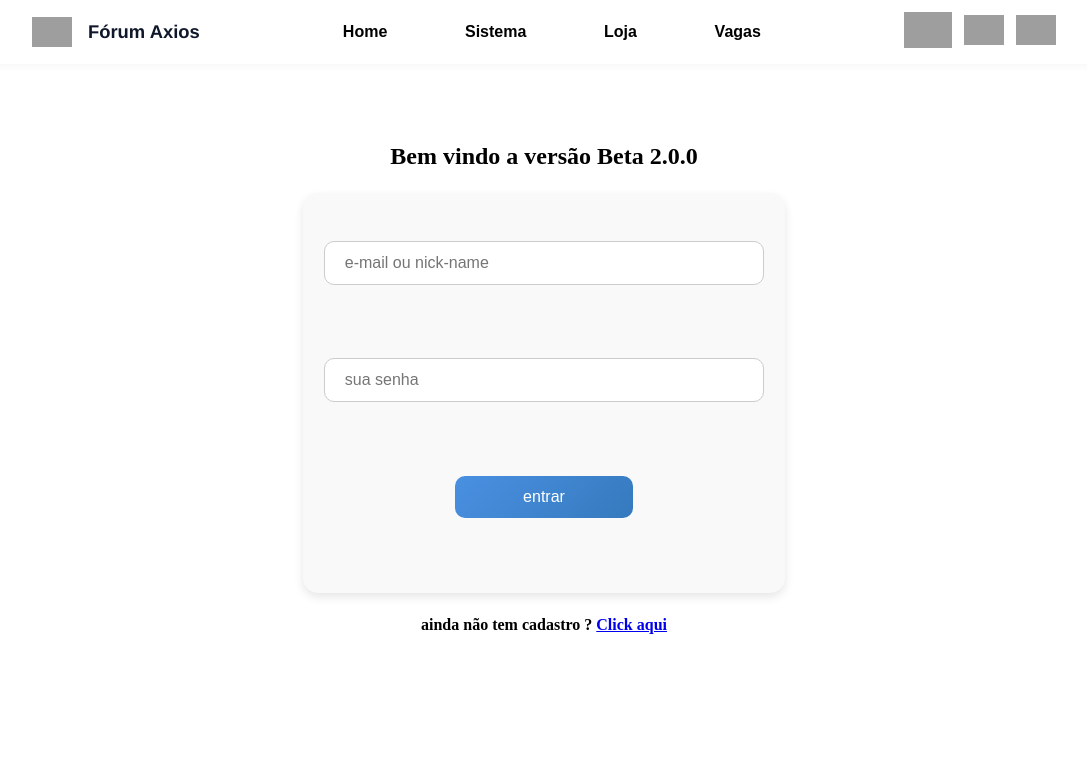
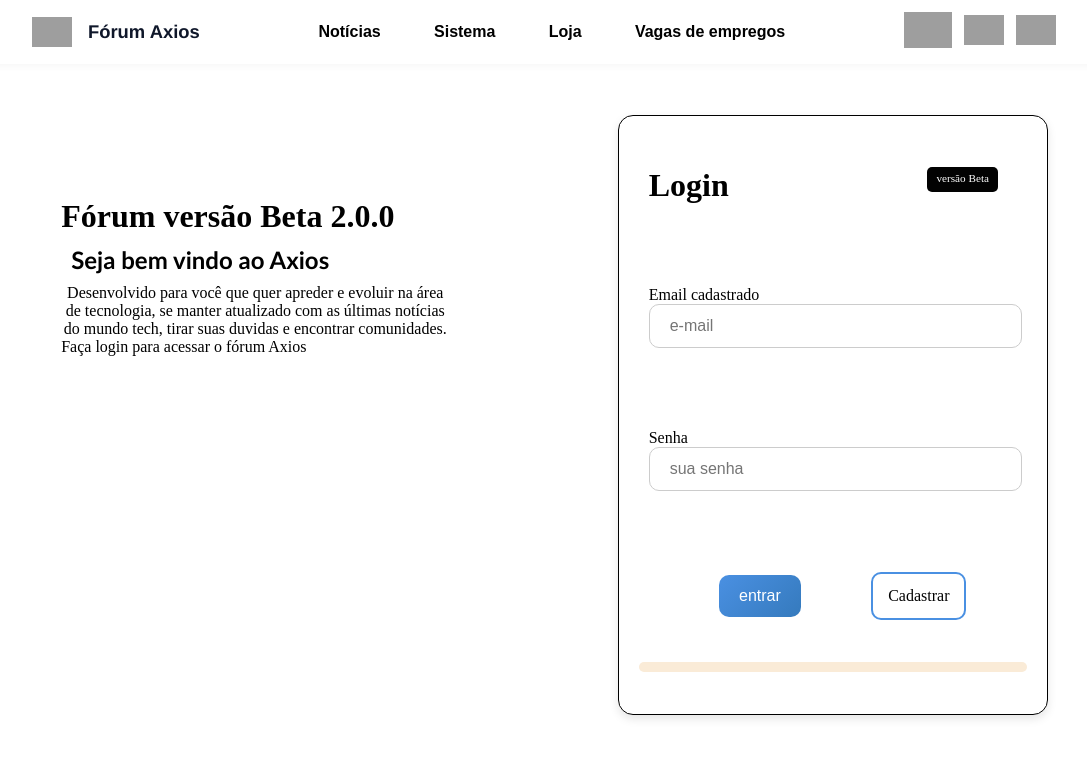
Before and after one commit to ronaldoreemias/front, a React (Vite) app: page / in a window 1280 px wide. Shown: the top 758 px of the page, without its empty margins (96-1183 px from the left). Built offline with nearby package versions, Linux system fonts and the light colour scheme; grey boxes are pictures that could not be loaded.

Commit message:
upgrad : arquivos , bibliotecas de popap e novo link do back end

```diff
--- a/package.json
+++ b/package.json
@@ -13,7 +13,7 @@
     "react": "^19.2.0",
     "react-dom": "^19.2.0",
     "react-router-dom": "^7.10.1",
-    "sweetalert2": "^11.26.10",
+    "sweetalert2": "^11.26.16",
     "swiper": "^12.0.3"
   },
   "devDependencies": {
--- a/src/componets/Navbar/index.tsx
+++ b/src/componets/Navbar/index.tsx
@@ -18,7 +18,7 @@ function Navbar() {
         </div>
         <div className={Style.pesquisa}>
           <a href="https://axiosn-oticias.vercel.app/">
-              <h4>Home</h4>
+              <h4>Notícias</h4>
           </a>
           <a href="https://axiosn-oticias.vercel.app/Notficacao">
               <h4>Sistema</h4>
@@ -27,7 +27,7 @@ function Navbar() {
               <h4>Loja</h4>
           </a>
           <a href="https://axiosn-oticias.vercel.app/Vagas">
-              <h4>Vagas</h4>
+              <h4>Vagas de empregos</h4>
           </a>
         </div>
         <div className={Style.links}>
--- a/src/page/Loja/Loja.module.css
+++ b/src/page/Loja/Loja.module.css
@@ -8,14 +8,14 @@
 .container {
   display: grid;
   grid-template-areas:
-    "header header"
-    "content content"
-    "footer footer";
-  grid-template-columns: 1fr 3fr;
+    "header content"
+    "header content";
+  grid-template-columns: 2fr 2fr;
   gap: 3px;
   padding: 5px;
-  margin-top: 5%;
-  width: 40%;
+  width: 90%;
+  margin-top: 2%;
+  height: 80vh;
 }
 .container div {
   background-color: white;
@@ -24,7 +24,147 @@
 .container div.header {
   grid-area: header;
   text-align: center;
+  display: flex;
+  justify-content: center;
+  align-items: center;
 }
+
+.texto{
+  display: flex;
+  flex-direction: column;
+  justify-content: start;
+  align-items: start;
+  width: 70%;
+  height: 70%;
+}
+
+
+.container div.header h2 {
+  font-family: 'Gill Sans', 'Gill Sans MT', Calibri, 'Trebuchet MS', sans-serif;
+  padding: 10px;
+  border-radius: 10px;
+}
+
+.container div.content {
+  grid-area: content;
+  display: flex;
+  justify-content: center;
+  align-items: center;
+}
+
+
+.forme {
+  height: 90%;
+  width: 70%;
+  display: flex;
+  justify-content: space-evenly;
+  flex-direction: column;
+  border: solid 1px black;
+  padding: 20px;
+  border-radius: 15px;
+  box-shadow: 0 4px 10px rgba(0,0,0,0.1);
+}
+
+.titulo{
+  display: flex;
+  width: 90%;
+  justify-content: space-between;
+}
+
+.titulo p{
+  padding: 5px 9px;
+  height: 15px;
+  background-color: #020202;
+  color: white;
+  font-size: 0.7rem;
+  border-radius: 5px
+}
+
+.input{
+  background-color: red;
+}
+
+.forme input {
+  padding: 12px 20px;
+  width: 90%;
+  border-radius: 10px;
+  border: none;
+  border: solid 1px #ccc;
+  font-size: 1rem;
+  transition: all 0.3s ease;
+}
+
+.forme input:focus {
+  border-color: #4a90e2; /* cor de destaque */
+  outline: none;
+  box-shadow: 0 0 8px rgba(74,144,226,0.3);
+}
+
+.botoes {
+  display: flex;
+  width: 100%;
+  justify-content: space-evenly;
+  align-items: center;
+}
+
+.botoes a {
+  padding: 13px 15px;
+  border-radius: 10px;
+  border: solid 2px #4a90e2;
+  background-color: #ffffff;
+  text-decoration: none;
+  color: rgb(2, 2, 2);
+}
+
+.forme button {
+  padding: 12px 20px;
+  border-radius: 10px;
+  font-size: 1rem;
+  border: none;
+  background: linear-gradient(135deg, #4a90e2, #357abd);
+  color: white;
+  cursor: pointer;
+}
+
+.forme button:hover {
+  transform: scale(1.05);
+  background: linear-gradient(135deg, #357abd, #2c5aa0);
+}
+
+.mensagem {
+  border-radius: 1px solid red;
+  padding: 5px;
+  color:red;
+  background-color: antiquewhite;
+  border-radius: 10px;
+  font-weight: bold;
+  margin-top: 10px;
+}
+
+
+@media(max-width: 700px){
+  .container {
+  display: grid;
+  grid-template-areas:
+    "header header"
+    "content content"
+    "footer footer";
+  grid-template-columns: 1fr 3fr;
+  gap: 3px;
+  padding: 5px;
+  margin-top: 3%;
+  width: 100%;
+}
+.container div {
+  background-color: white;
+  padding: 10px;
+}
+.container div.header {
+  grid-area: header;
+  text-align: center;
+  display: block;
+}
+
 .container div.content {
   grid-area: content;
   display: flex;
@@ -35,6 +175,13 @@
 .container div.footer {
   grid-area: footer;
   text-align: center;
+  background-color: aliceblue;
+}
+
+
+.container div.footer h4 a{
+  color: rgb(0, 4, 255);
+  text-decoration: none;
 }
 
 .forme {
@@ -82,51 +229,4 @@
 }
 
 
-@media(max-width: 700px){
-  .container {
-  display: grid;
-  grid-template-areas:
-    "header header"
-    "content content"
-    "footer footer";
-  grid-template-columns: 1fr 3fr;
-  gap: 3px;
-  padding: 5px;
-  margin-top: 10%;
-  width: 100%;
 }
-.container div {
-  background-color: white;
-  padding: 10px;
-}
-.container div.header {
-  grid-area: header;
-  text-align: center;
-}
-.container div.content {
-  grid-area: content;
-  display: flex;
-  justify-content: center;
-  align-items: center;
-  height: 50vh;
-}
-.container div.footer {
-  grid-area: footer;
-  text-align: center;
-}
-
-.forme{
-  height: 90%;
-  width: 90%;
-  display: flex;
-  flex-direction: column;
-
-}
-
-.forme input{
-  padding: 10px 20px;
-  border-radius: 10px;
-
-}
-
-}
--- a/src/page/Loja/index.tsx
+++ b/src/page/Loja/index.tsx
@@ -2,6 +2,7 @@ import Navbar from "../../componets/Navbar/index";
 import Style from "./Loja.module.css";
 import { useState} from "react";
 import { useNavigate } from "react-router-dom"
+import Swal from 'sweetalert2';
 
 function Login() {
   const [email, setEmail] = useState("");
@@ -17,11 +18,15 @@ function Login() {
     formData.append("senha", senha);
 
     if(email === "" || senha === ""){
-      alert("Por favor, preencha todos os campos.");
+      Swal.fire({
+        title: 'Error!',
+        text: 'Por favor, preencha todos os campos',
+        icon: 'error',
+     });
       return;
     }
 
-    const promessa = await fetch("https://45223778-160a-4e48-a3a5-3f6b4cc349a3-00-29mcaw9lpfo4i.picard.replit.dev/login.php", {
+    const promessa = await fetch("https://backend--lolitarebeca3.replit.app/login.php", {
       method: "POST",
       body: formData,
     });
@@ -30,11 +35,20 @@ function Login() {
     setMensagem(resposta.mensagem);
 
     if(resposta.mensagem === "Entrada inválida"){
-      alert("Sua entrada é suspeita, tem certeza que quer fazer isso ?. embre-se que posso rastrear você.");
+      Swal.fire({
+        title: 'Error!',
+        text: 'Sua entrada é suspeita, tem certeza que quer fazer isso ?. embre-se que posso rastrear você.',
+        icon: 'error',
+     });
       return;
     }
     if(resposta.mensagem === "Entrada muito longa"){
-      alert("suas entradas são longas de mais, acho que você está tentando fazer algo suspeito.... Tô de olho em você.");
+      Swal.fire({
+        title: 'Error!',
+        text: 'suas entradas são longas de mais, acho que você está tentando fazer algo suspeito.... Tô de olho em você.',
+        icon: 'error',
+     });
+
       return;
     }
 
@@ -45,23 +59,43 @@ function Login() {
   };
 
   return (
+
     <form className={Style.forme} onSubmit={handleSubmit}>
+      <div className={Style.titulo}>
+        <h1>Login</h1>
+        <p>versão Beta</p>
+      </div>
+      <br/>
+      <div className={Style.input}>
+        <label>
+          Email cadastrado
+
         <input
           type="text"
-        placeholder="e-mail ou nick-name"
+          placeholder="e-mail"
           value={email}
           onChange={(e) => setEmail(e.target.value)}
         />
+        </label>
+      </div>
       <br />
+      <div className={Style.input}>
+        <label>
+            Senha
+          </label>
           <input
             type="password"
             placeholder="sua senha"
             value={senha}
             onChange={(e) => setSenha(e.target.value)}
           />
+      </div>
       <br />
+      <div className={Style.botoes}>
         <button type="submit">entrar</button>
-      <p>{mensagem}</p>
+      <a href="/Cadastrar" >Cadastrar</a>
+      </div>
+    <p className={Style.mensagem}>{mensagem}</p>
     </form>
   );
 }
@@ -76,13 +110,17 @@ function Loja() {
      <div className={Style.body}>
         <div className={Style.container}>
           <div className={Style.header}>
-            <h2>Bem vindo a versão Beta 2.0.0</h2>
+            <div className={Style.texto}>
+              <h1>Fórum versão Beta 2.0.0</h1>
+              <h2>Seja bem vindo ao Axios</h2>
+              <p>Desenvolvido para você que quer apreder
+                e evoluir na área de tecnologia, se manter atualizado com as últimas notícias do mundo tech, tirar suas duvidas e encontrar comunidades.
+              </p>
+              <p>Faça login para acessar o fórum Axios</p>
+            </div>
           </div>
           <div className={Style.content}>
           <Login />
-          </div>
-          <div className={Style.footer}>
-            <h4>ainda não tem cadastro ? <a href="/Cadastrar" >Click aqui</a></h4>
           </div>
         </div>
      </div>
--- a/src/page/cadastrar/index.tsx
+++ b/src/page/cadastrar/index.tsx
@@ -40,7 +40,7 @@ function Login() {
     }
 
 
-    const promessa = await fetch("https://45223778-160a-4e48-a3a5-3f6b4cc349a3-00-29mcaw9lpfo4i.picard.replit.dev/cadastro.php", {
+    const promessa = await fetch("https://backend--lolitarebeca3.replit.app/cadastro.php", {
       method: "POST",
       body: formData,
     });
```
Also changed, not shown: 1 other file (tests, documents, lock files or other folders). Lines whose indentation alone changed are shown as unchanged.
